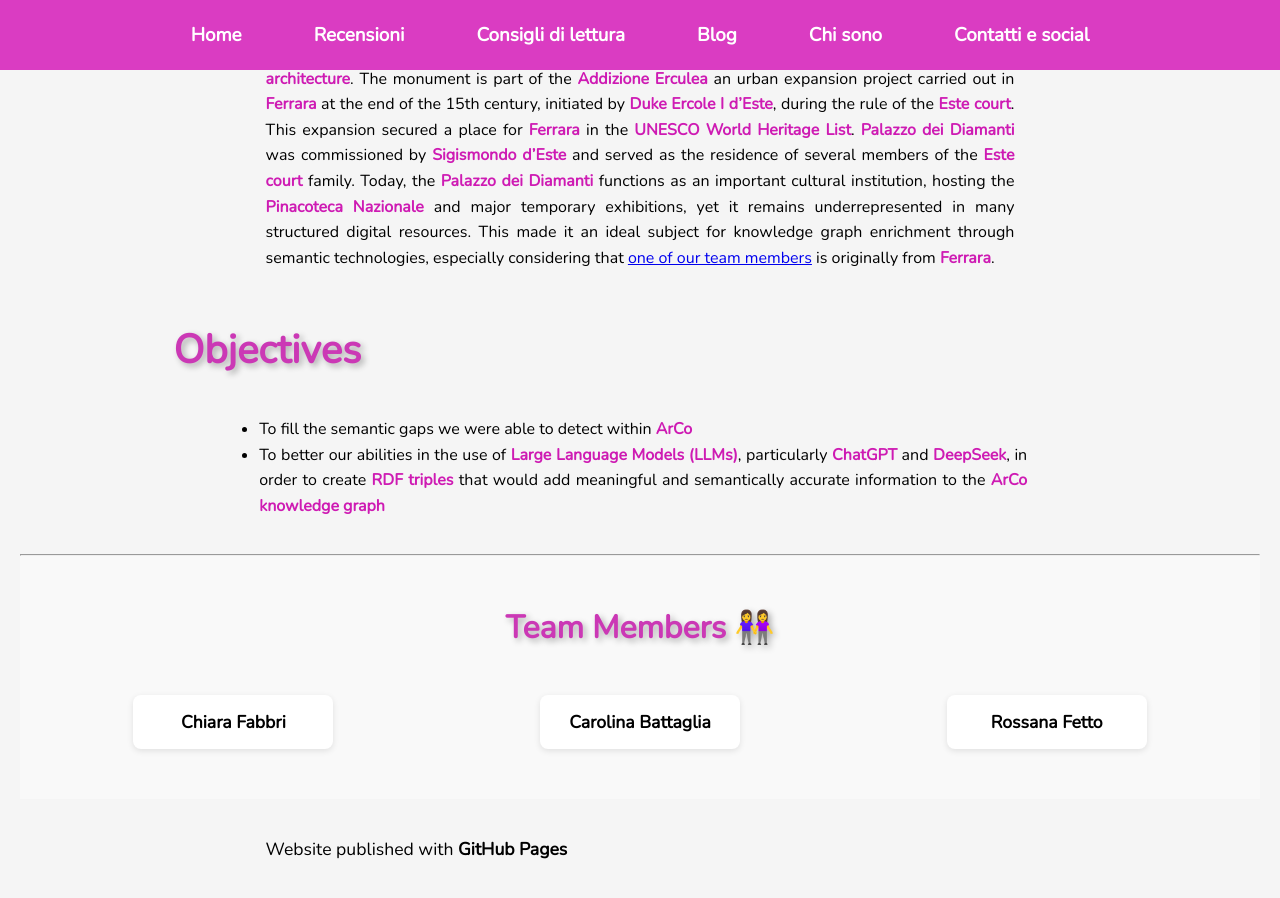
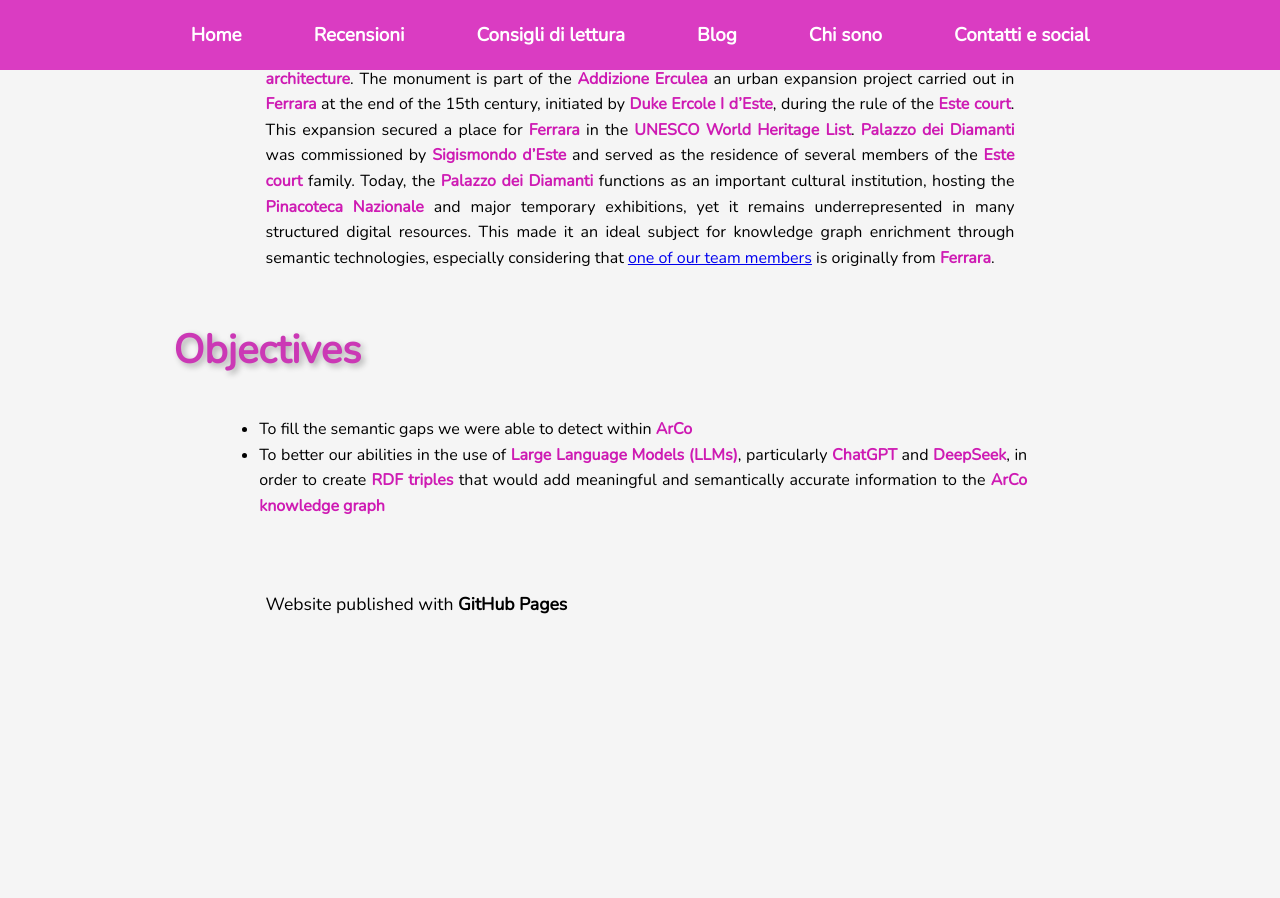
Before and after one commit to afteritaly/bookblog, a Jekyll site: the page index.html, which Jekyll copies as it is, in a window 1280 px wide and 900 px high, scrolled down 1025 px. Built offline with Jekyll 4.4.1, drawn with Linux system fonts in a browser that asks for light colours; some web fonts are replaced; after the commit the page ends 1680 px from its top, so only the background shows below that.

Commit message:
Update index.html

```diff
--- a/index.html
+++ b/index.html
@@ -61,18 +61,7 @@
 
 	  </p>
 	  <br>
-	<hr class="section-divider">
-	<section class="team-section">
-		<link rel="stylesheet" href="style.css">
 
-  <h2 class="section-title">Team Members &#128109</h2>
-	<br>
-  <div class="team-grid">
-  <div class="team-card">Chiara Fabbri</div>
-  <div class="team-card">Carolina Battaglia</div>
-  <div class="team-card">Rossana Fetto</div>
-</div>
-</section>
 <br>
 <br>
 <div id="footer_wrap">
```
Also changed, not shown: other parts of index.html (+1 -1 lines).
